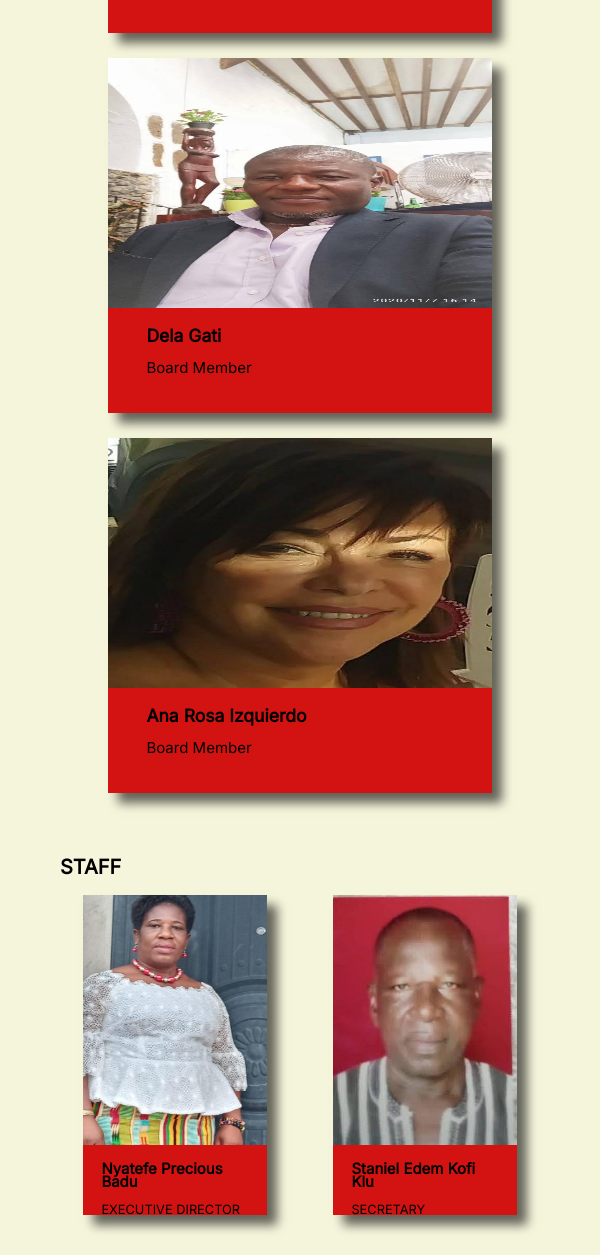
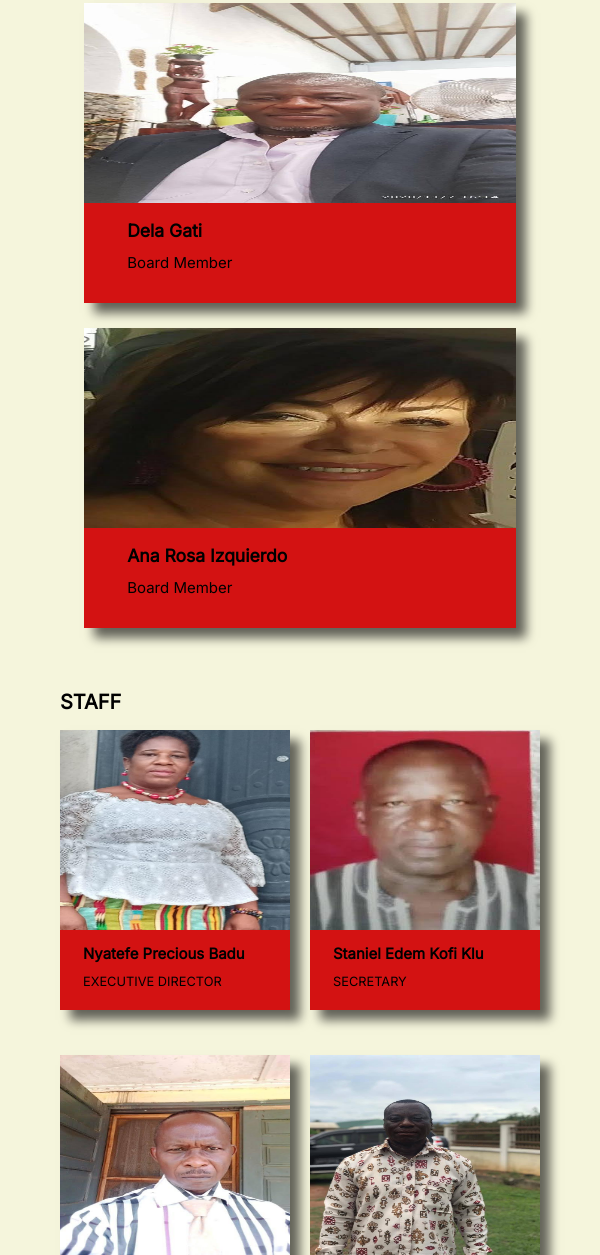
Before and after one commit to Takyi05/Densupgh, a plain HTML site: page aboutUs.html in a window 600 px wide. Shown: the part 1043-2298 px from the top of the page. Drawn offline with Linux system fonts and the light colour scheme; a web font is replaced by a local one.

Commit message:
update4.1.1

```diff
--- a/css/aboutUs.css
+++ b/css/aboutUs.css
@@ -94,7 +94,7 @@ button{
     gap: 20px;
  }
  .staff2 .card{
-    width: 80%;
+    width: 100%;
 
  }
  .staff2 .card img{
@@ -314,13 +314,13 @@ footer img{
     .staff2 .card{
         line-height: 1em;
         font-size: 0.8em;
-        height: 320px;
+        height: 280px;
     }
     .staff2 .card img{
-        height: 220px;
+        height: 190px;
     }
     .card{
-       width: 80%;
+       width: 90%;
        margin-left: auto;
        margin-right: auto;
        margin-bottom: 25px;
@@ -367,13 +367,13 @@ footer img{
     .card{
         line-height: 1em;
         font-size: 15px;
-        height: 355px;
+        height: 300px;
     }
     .card img{
-        height: 250px;
+        height: 200px;
     }
      .staff2 .card img{
-        height: 250px;
+        height: 200px;
      }
 
 }
```
